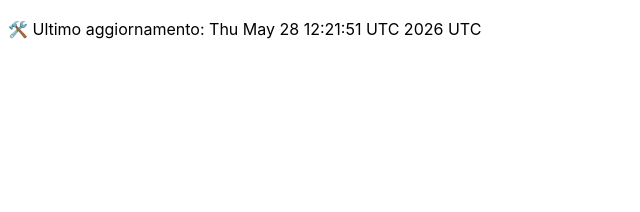
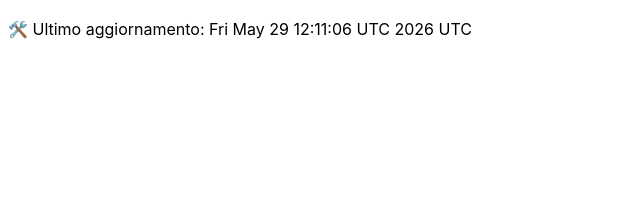
Before and after one commit to DanteTrb/DanteTrb.github.io, a Jekyll site: the page built from badges.md, in a window 1280 px wide. Shown: the top 212 px of the page, without its empty margins (0-640 px from the left). Built offline with Jekyll 4.4.1, drawn with Linux system fonts in a browser that asks for light colours; our own code applies the rules of GitHub Pages for plain Markdown files.

Commit message:
🛠️ Aggiornamento automatico badge

```diff
--- a/badges.md
+++ b/badges.md
@@ -1 +1 @@
-🛠️ Ultimo aggiornamento: Thu May 28 12:21:51 UTC 2026 UTC
+🛠️ Ultimo aggiornamento: Fri May 29 12:11:06 UTC 2026 UTC
```
